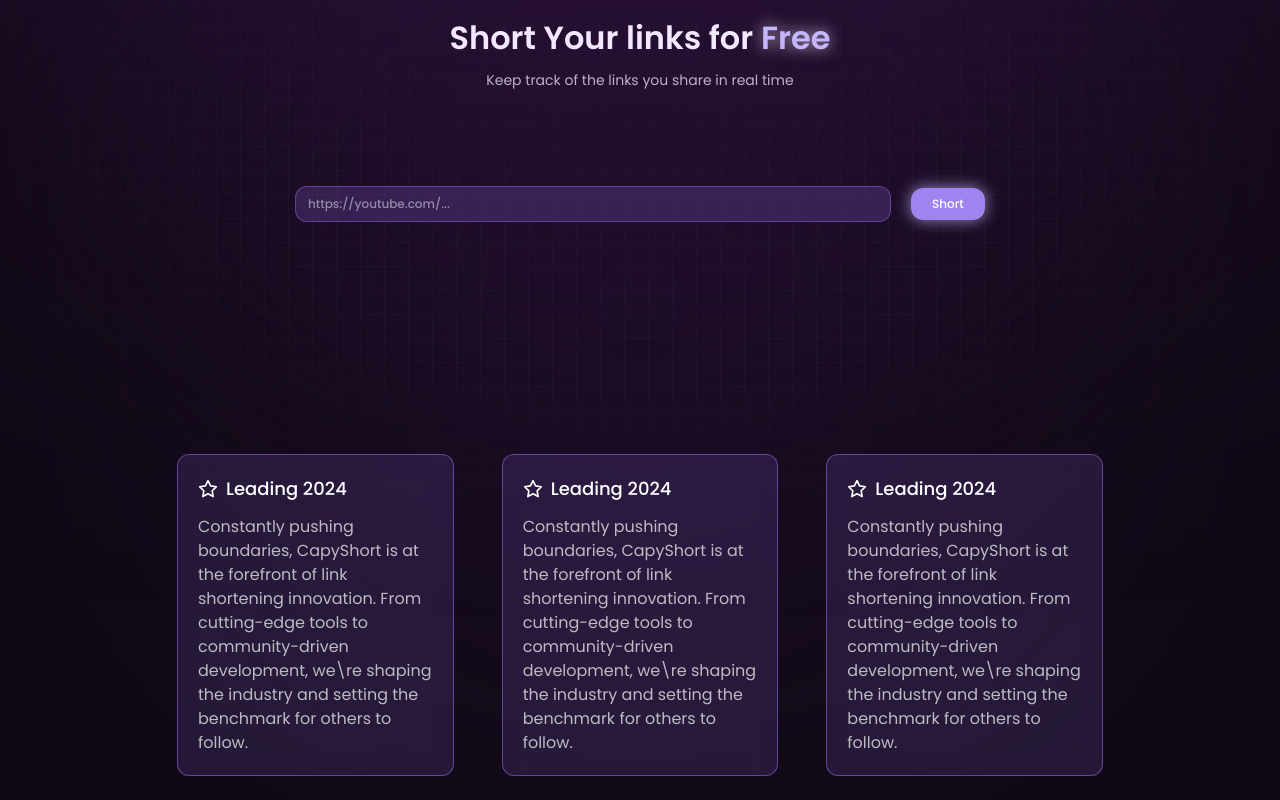
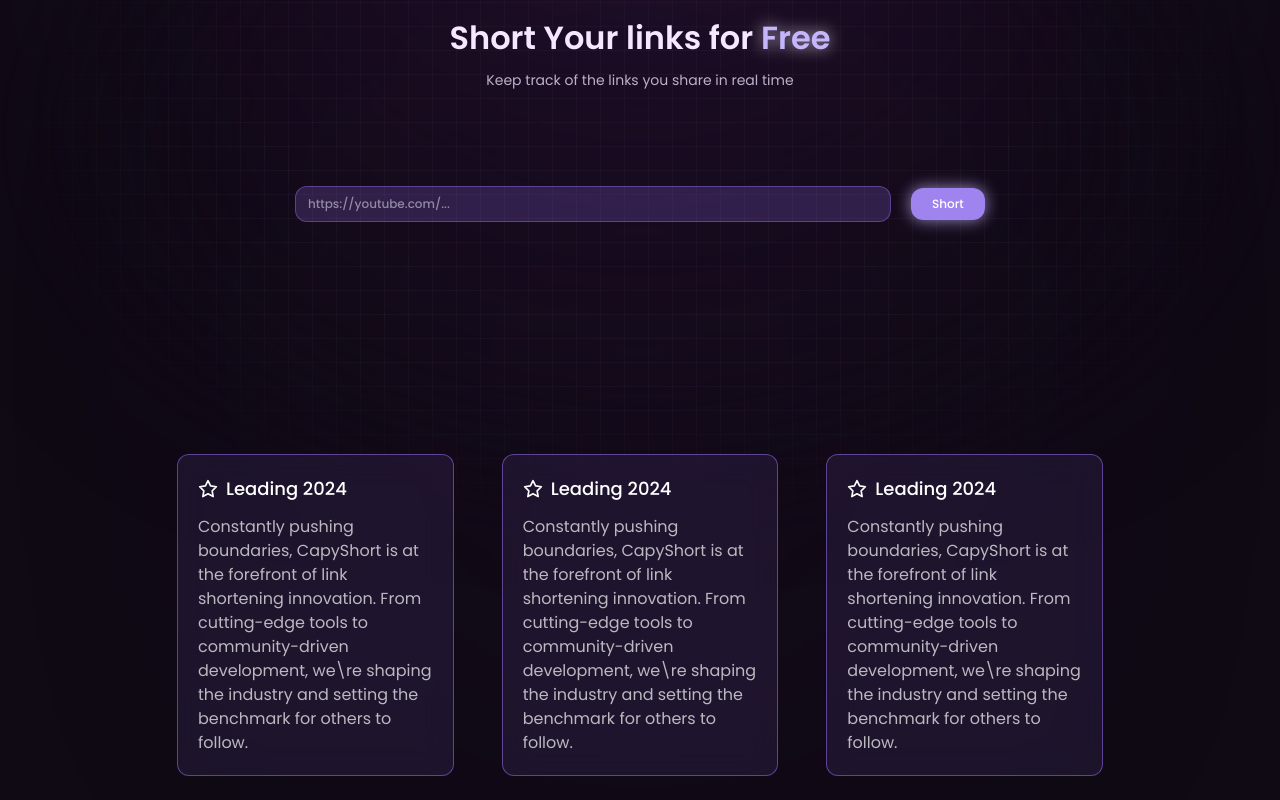
Before and after one commit to romancitodev/capyshort, a Next.js app: page / in a window 1280 px wide. Shown: the part 262-1062 px from the top of the page. Built offline with nearby package versions, Linux system fonts and the light colour scheme; no server answers.

Commit message:
fix: :lipstick: still fixing some colors

```diff
--- a/src/app/page.tsx
+++ b/src/app/page.tsx
@@ -10,7 +10,7 @@
 
 	return (
 		<main className='h-full w-full flex flex-col items-center gap-52'>
-			<Light className='absolute -top-1/4 dark:bg-light -z-10 w-full' />
+			<Light className='absolute -top-1/4 dark:bg-light -z-10 w-4/5 lg:w-2/5' />
 			<SessionProvider session={session}>
 				<Navbar />
 			</SessionProvider>
@@ -32,7 +32,7 @@
 					</SessionProvider>
 				</div>
 			</div>
-			<Light className='absolute top-1/2 2xl:top-3/5 dark:bg-light -z-10 w-4/5 h-4/5 md:h-2/5 md:w-2/5' />
+			<Light className='absolute top-[55%] md:top-[65%] dark:bg-light/65 -z-10 w-4/5 h-4/5 md:h-1/4 md:w-1/4' />
 			<div className='w-full px-5 pb-6 sm:px-0 h-full flex flex-col xl:flex-row gap-12 justify-between sm:w-[350px] md:w-[660px] xl:w-[926px] 2xl:w-[1200px]'>
 				<Card
 					title='Leading 2024'
--- a/src/components/landing/card.tsx
+++ b/src/components/landing/card.tsx
@@ -7,7 +7,7 @@
 
 export function Card({ title, content }: CardProps) {
 	return (
-		<div className='flex flex-col p-5 gap-3 bg-primary/15 border border-primary/50 rounded-xl h-min backdrop-blur-md'>
+		<div className='flex flex-col p-5 gap-3 bg-primary/10 border border-primary/50 rounded-xl h-min backdrop-blur-lg'>
 			<div className='inline-flex gap-2 font-medium text-lg items-center'>
 				<Star size='20' /> {title}
 			</div>
```
